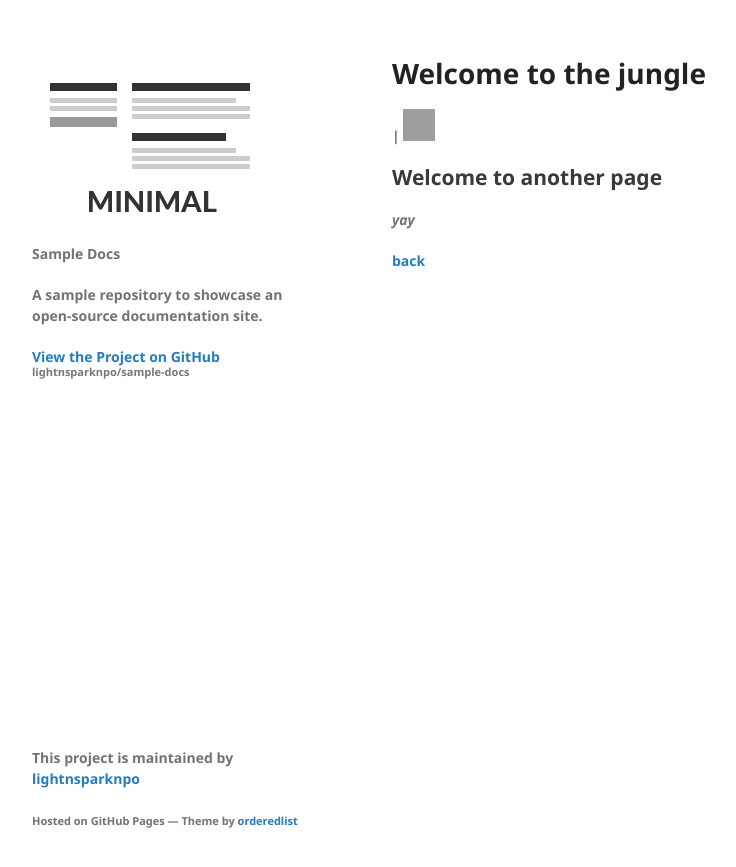
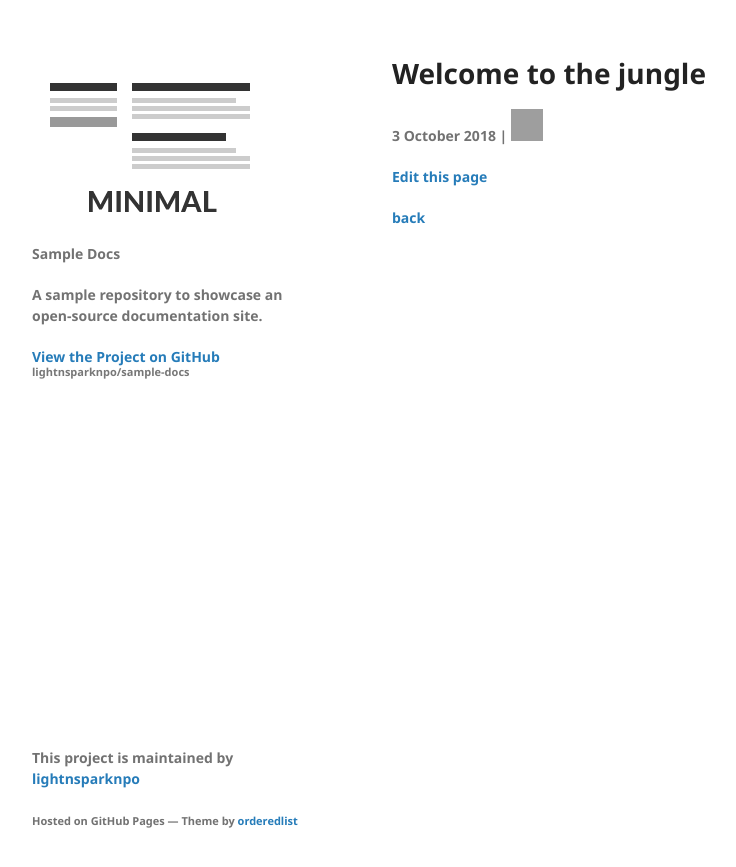
Before and after one commit to lightnsparknpo/sample-docs, a Jekyll site: the page built from another-page.md, in a window 1280 px wide. Shown: the top 867 px of the page, without its empty margins (178-914 px from the left). Built offline with Jekyll 4.4.1, drawn with Linux system fonts in a browser that asks for light colours; grey boxes are pictures that could not be loaded.

Commit message:
Update another-page.md

```diff
--- a/another-page.md
+++ b/another-page.md
@@ -2,10 +2,10 @@
 layout: post
 author: clydedz
 title: Welcome to the jungle
+date: 03/10/2018
 ---
 
-## Welcome to another page
 
-_yay_
+<a href="{{site.github.repository_url}}/blob/gh-pages/{{page.path}}">Edit this page</a>
 
 [back](./)
```
